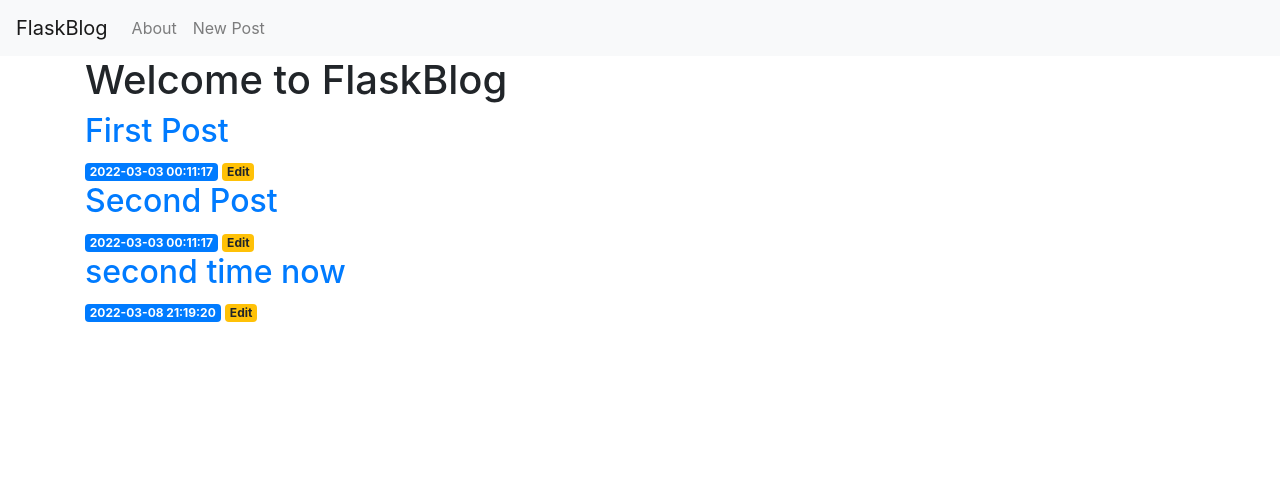
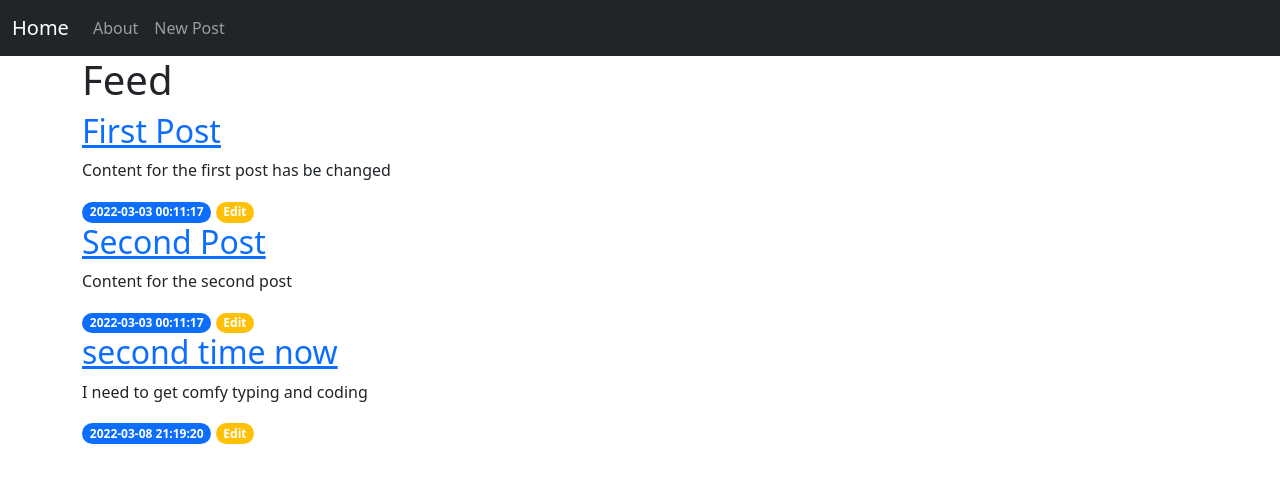
Before and after one commit to Infamouslanre/flask_blog, a Flask app: page / in a window 1280 px wide. Shown: the top 483 px of the page. Run offline with Flask 2, Linux system fonts and the light colour scheme; data comes from the database, SQL or seed files in the repository; some libraries are stand-ins or nearby versions.

Commit message:
updated styling

```diff
--- a/app.py
+++ b/app.py
@@ -19,6 +19,7 @@
 
 app = Flask(__name__)
 app.config['SECRET_KEY'] = 'lanre321'
+
 
 @app.route('/')
 def index():
--- a/schema.sql
+++ b/schema.sql
@@ -4,5 +4,5 @@
     id INTEGER PRIMARY KEY AUTOINCREMENT,
     created TIMESTAMP NOT NULL DEFAULT CURRENT_TIMESTAMP,
     title TEXT NOT NULL,
-    content TEXT NOT NULL
+    content TEXT NOT NULL,
 );
--- a/templates/base.html
+++ b/templates/base.html
@@ -3,60 +3,62 @@
   <head>
     <!-- Required meta tags -->
     <meta charset="utf-8" />
-    <meta
-      name="viewport"
-      content="width=device-width, initial-scale=1, shrink-to-fit=no"
-    />
+    <meta name="viewport" content="width=device-width, initial-scale=1" />
 
     <!-- Bootstrap CSS -->
+
     <link
+      href="https://cdn.jsdelivr.net/npm/bootstrap@5.1.3/dist/css/bootstrap.min.css"
       rel="stylesheet"
-      href="https://stackpath.bootstrapcdn.com/bootstrap/4.3.1/css/bootstrap.min.css"
-      integrity="sha384-ggOyR0iXCbMQv3Xipma34MD+dH/1fQ784/j6cY/iJTQUOhcWr7x9JvoRxT2MZw1T"
+      integrity="sha384-1BmE4kWBq78iYhFldvKuhfTAU6auU8tT94WrHftjDbrCEXSU1oBoqyl2QvZ6jIW3"
       crossorigin="anonymous"
     />
 
     <title>{% block title %} {% endblock %}</title>
   </head>
   <body>
-    <nav class="navbar navbar-expand-md navbar-light bg-light">
-      <a class="navbar-brand" href="{{ url_for('index')}}">FlaskBlog</a>
-      <button class="navbar-toggler" type="button" data-toggle="collapse" data-target="#navbarNav" aria-controls="navbarNav" aria-expanded="false" aria-label="Toggle navigation">
+    <nav class="navbar navbar-expand-lg navbar-dark bg-dark">
+      <div class="container-fluid">
+      <a class="navbar-brand" href="{{ url_for('index')}}">Home</a>
+      <button
+        class="navbar-toggler"
+        type="button"
+        data-bs-toggle="collapse"
+        data-bs-target="#navbarNav"
+        aria-controls="navbarNav"
+        aria-expanded="false"
+        aria-label="Toggle navigation"
+      >
       <span class="navbar-toggler-icon"></span>
       </button>
       <div class="collapse navbar-collapse" id="navbarNav">
         <ul class="navbar-nav">
           <li class="nav-item">
-              <a class="nav-link" href="#">About</a>
+            <a class="nav-link" aria-current="page" href="#">About</a>
           </li>
           <li class="nav-item">
-              <a class="nav-link" href="{{url_for('create')}}">New Post</a>
+            <a class="nav-link" aria-current="page" href="{{url_for('create')}}">New Post</a>
           </li>
         </ul>
+      </div>
     </div>
     </nav>
     <div class="container">
       {% for message in get_flashed_messages() %}
       <div class="alert alert-danger">{{ message }}</div>
-      {% endfor %}
-      {% block content %} {% endblock %}
+      {% endfor %} {% block content %} {% endblock %}
     </div>
 
     <!-- Optional JavaScript -->
     <!-- jQuery first, then Popper.js, then Bootstrap JS -->
     <script
-      src="https://code.jquery.com/jquery-3.3.1.slim.min.js"
-      integrity="sha384-q8i/X+965DzO0rT7abK41JStQIAqVgRVzpbzo5smXKp4YfRvH+8abtTE1Pi6jizo"
+      src="https://cdn.jsdelivr.net/npm/@popperjs/core@2.10.2/dist/umd/popper.min.js"
+      integrity="sha384-7+zCNj/IqJ95wo16oMtfsKbZ9ccEh31eOz1HGyDuCQ6wgnyJNSYdrPa03rtR1zdB"
       crossorigin="anonymous"
     ></script>
     <script
-      src="https://cdnjs.cloudflare.com/ajax/libs/popper.js/1.14.7/umd/popper.min.js"
-      integrity="sha384-UO2eT0CpHqdSJQ6hJty5KVphtPhzWj9WO1clHTMGa3JDZwrnQq4sF86dIHNDz0W1"
-      crossorigin="anonymous"
-    ></script>
-    <script
-      src="https://stackpath.bootstrapcdn.com/bootstrap/4.3.1/js/bootstrap.min.js"
-      integrity="sha384-JjSmVgyd0p3pXB1rRibZUAYoIIy6OrQ6VrjIEaFf/nJGzIxFDsf4x0xIM+B07jRM"
+      src="https://cdn.jsdelivr.net/npm/bootstrap@5.1.3/dist/js/bootstrap.min.js"
+      integrity="sha384-QJHtvGhmr9XOIpI6YVutG+2QOK9T+ZnN4kzFN1RtK3zEFEIsxhlmWl5/YESvpZ13"
       crossorigin="anonymous"
     ></script>
   </body>
--- a/templates/index.html
+++ b/templates/index.html
@@ -1,14 +1,15 @@
 {% extends 'base.html' %}
 
 {% block content %}
-    <h1>{% block title %} Welcome to FlaskBlog {% endblock %}</h1>
+    <h1>{% block title %} Feed {% endblock %}</h1>
     {% for post in posts %}
         <a href={{ url_for('post', post_id=post['id']) }}>
             <h2>{{ post['title']}}</h2>
         </a>
-        <span class="badge badge-primary">{{ post['created'] }}</span>
+        <p>{{post['content']}}</p>
+        <span class="badge rounded-pill bg-primary">{{ post['created'] }}</span>
         <a href="{{ url_for('edit', id=post['id']) }}">
-            <span class="badge badge-warning">Edit</span>
+            <span class="badge rounded-pill bg-warning test-dark">Edit</span>
         </a>
     {% endfor %}
 {% endblock %}
```
Lines whose indentation alone changed are shown as unchanged.
